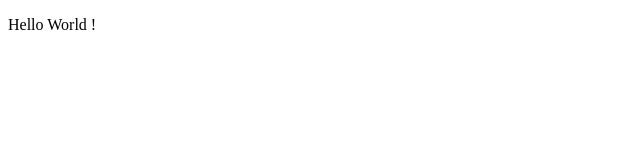
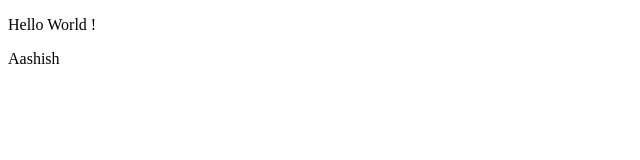
Before and after one commit to Aashish-kum/Local_rapo, a plain HTML site: page index.html in a window 1280 px wide. Shown: the full height of the page, 0-640 px from the left. Drawn offline with Linux system fonts and the light colour scheme.

Commit message:
new line add

```diff
--- a/index.html
+++ b/index.html
@@ -7,5 +7,6 @@
 </head>
 <body>
     <p>Hello World !</p>
+    <p>Aashish </p>
 </body>
 </html>
```
